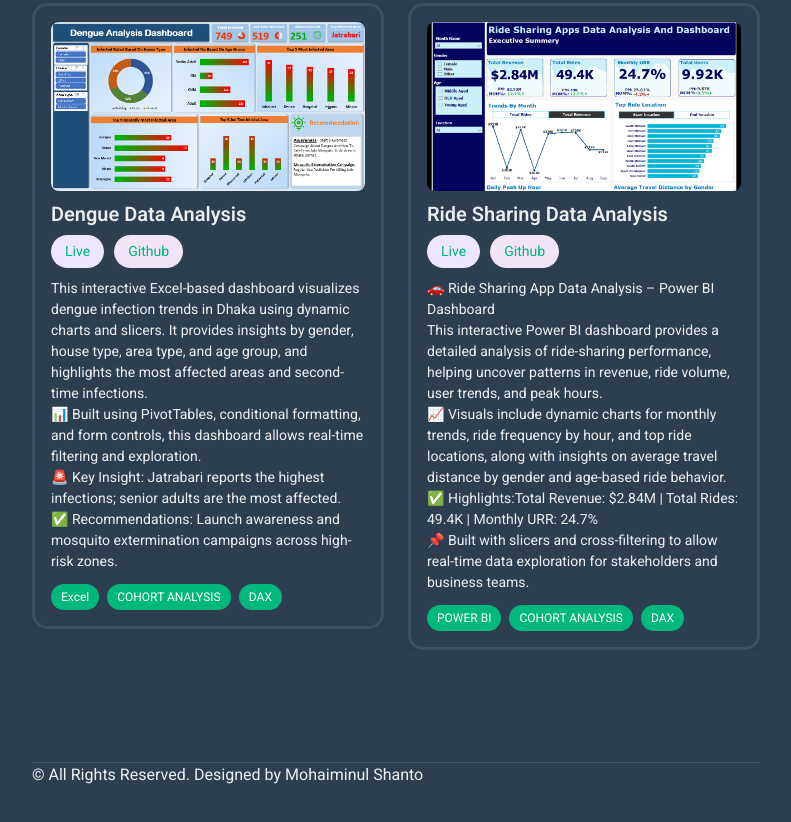
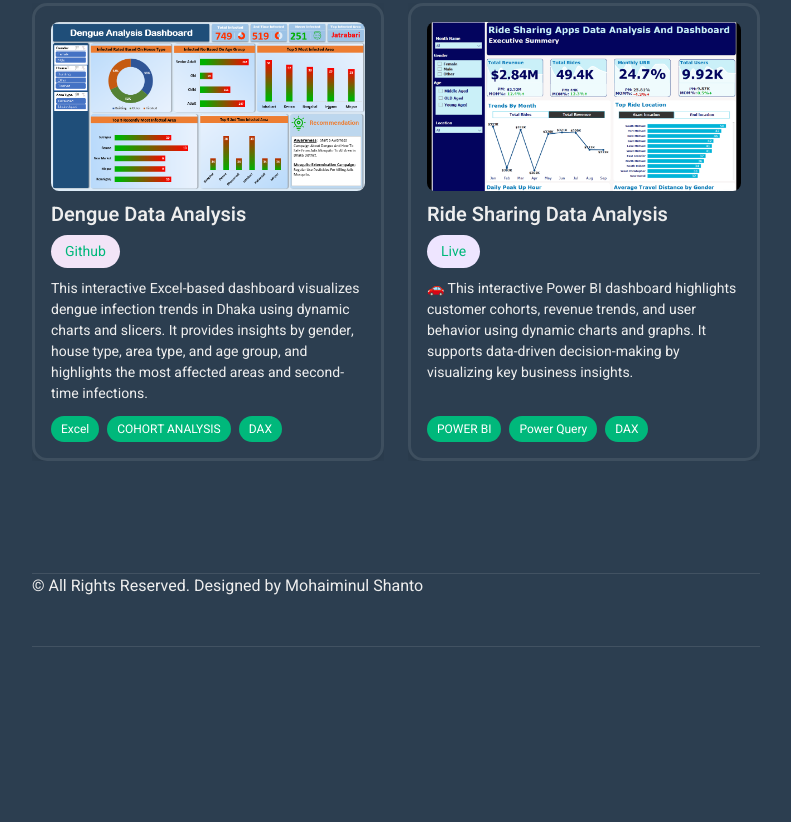
Before and after one commit to shanto-mohaiminul/Myportfolio, a plain HTML site: page index.html in a window 1280 px wide. Shown: the part 2057-2879 px from the top of the page, without its empty margins (438-1229 px from the left). After the commit the page ends 2704 px from the top, so only its background shows below. Drawn offline with nearby package versions, Linux system fonts and the light colour scheme.

Commit message:
rider sharing apps update.html

```diff
--- a/index.html
+++ b/index.html
@@ -341,14 +341,14 @@ Let’s connect and explore how we can use data to shape a smarter, more efficie
                                                 <img src="img/portfolio-1.png" alt="Retail Customer Cohort" class="port-card-image img-fluid w-100"/>
                                                 <h3 class="port-title">Dengue Data Analysis</h3>
                                                 <div class="port-buttons">
-                                                    <a href="https://github.com/shanto-mohaiminul/Dengue_Data_Analysis" target="_blank" rel="noopener noreferrer"><button class="port-btn live">Live</button></a>
+                                                    <!--<a href="https://github.com/shanto-mohaiminul/Dengue_Data_Analysis" target="_blank" rel="noopener noreferrer"><button class="port-btn live">Live</button></a>-->
                                                     <a href="https://github.com/shanto-mohaiminul/Dengue_Data_Analysis" target="_blank" rel="noopener noreferrer"><button class="port-btn github">Github</button></a>
                                                 </div>
                                                 <p class="port-description">
                                                      This interactive Excel-based dashboard visualizes dengue infection trends in Dhaka using dynamic charts and slicers. It provides insights by gender, house type, area type, and age group, and highlights the most affected areas and second-time infections.
-                                                    <br>📊 Built using PivotTables, conditional formatting, and form controls, this dashboard allows real-time filtering and exploration.
+                                                    <!--<br>📊 Built using PivotTables, conditional formatting, and form controls, this dashboard allows real-time filtering and exploration.
                                                     <br>🚨 Key Insight: Jatrabari reports the highest infections; senior adults are the most affected.
-                                                    <br>✅ Recommendations: Launch awareness and mosquito extermination campaigns across high-risk zones.</p>
+                                                    <br>✅ Recommendations: Launch awareness and mosquito extermination campaigns across high-risk zones.</p>-->
                                                 <div class="port-tech-tags">
                                                     <span>Excel</span>
 
@@ -372,18 +372,19 @@ Let’s connect and explore how we can use data to shape a smarter, more efficie
                                                 <h3 class="port-title">Ride Sharing Data Analysis</h3>
                                                 <div class="port-buttons">
                                                     <a href="https://app.powerbi.com/view?r=eyJrIjoiZGNkNmE1MTAtMTgwYS00Zjc1LWI0NDUtNGE5OTMwZmVlNmFhIiwidCI6IjI2ODEyZTA0LWJkMzctNGEyYS1hMzllLTFiYzY5M2Q5MTQ1YSIsImMiOjEwfQ%3D%3D" target="_blank" rel="noopener noreferrer"><button class="port-btn live">Live</button></a>
-                                                    <a href="#" target="_blank" rel="noopener noreferrer"><button class="port-btn github">Github</button></a>
+                                                    <!--<a href="#" target="_blank" rel="noopener noreferrer"><button class="port-btn github">Github</button></a>-->
                                                 </div>
                                                 <p class="port-description">
-                                                   🚗 Ride Sharing App Data Analysis – Power BI Dashboard
-                                                    <br>This interactive Power BI dashboard provides a detailed analysis of ride-sharing performance, helping uncover patterns in revenue, ride volume, user trends, and peak hours.
+                                                   🚗 This interactive Power BI dashboard highlights customer cohorts, revenue trends, and user behavior using dynamic charts and graphs. It supports data-driven decision-making by visualizing key business insights.
+                                                   <br><br>
+                                                    <!--<br>This interactive Power BI dashboard provides a detailed analysis of ride-sharing performance, helping uncover patterns in revenue, ride volume, user trends, and peak hours.
                                                     <br>📈 Visuals include dynamic charts for monthly trends, ride frequency by hour, and top ride locations, along with insights on average travel distance by gender and age-based ride behavior.
                                                     <br>✅ Highlights:Total Revenue: $2.84M | Total Rides: 49.4K | Monthly URR: 24.7%
-                                                    <br>📌 Built with slicers and cross-filtering to allow real-time data exploration for stakeholders and business teams.
+                                                    <br>📌 Built with slicers and cross-filtering to allow real-time data exploration for stakeholders and business teams.-->
                                                 </p>
                                                 <div class="port-tech-tags">
                                                     <span>POWER BI</span>
-                                                    <span>COHORT ANALYSIS</span>
+                                                    <span>Power Query</span>
                                                     <span>DAX</span>
                                                 </div>
                                                 <!--<div class="portfolio-btn d-flex align-items-center justify-content-center">
```
